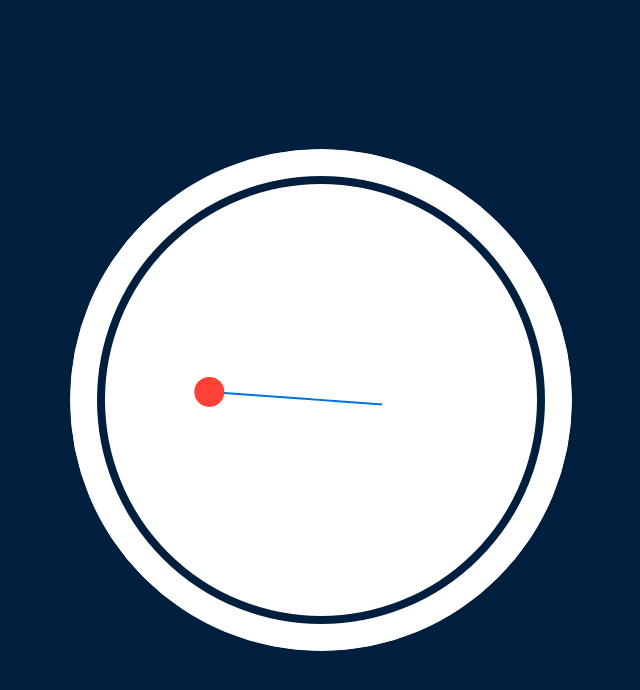
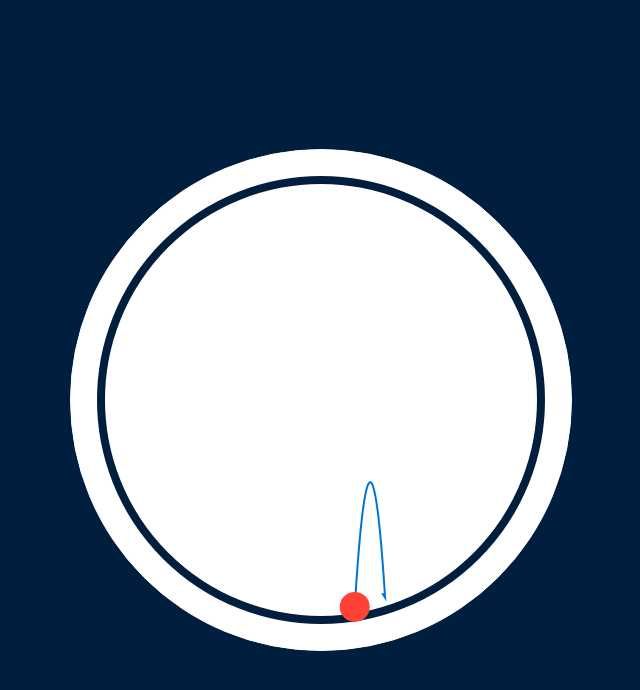
Before and after one commit to Skylldra/TrailBall, a website: page index.html in a window 1280 px wide. Shown: the whole page, without its empty margins (319-959 px from the left). Drawn offline with Linux system fonts and the light colour scheme.

Commit message:
Update index.html

```diff
--- a/index.html
+++ b/index.html
@@ -3,7 +3,7 @@
 <head>
   <meta charset="UTF-8">
   <meta name="viewport" content="width=device-width, initial-scale=1.0">
-  <title>Springender Ball</title>
+  <title>Springender Ball mit Gravity</title>
   <style>
     body {
       margin: 0;
@@ -33,15 +33,16 @@
     canvas.height = 500;
 
     // Circle and ball properties
-    const circleRadius = canvas.width / 2 - 30; // Reduced circle radius to leave space for the ball
-    const ballRadius = 15; // Ball is smaller than the circle
+    const circleRadius = canvas.width / 2 - 30; // Circle size
+    const ballRadius = 15; // Ball size
     let ballX = canvas.width / 2;
     let ballY = canvas.height / 2;
 
-    // Random initial velocity for the ball
-    let velocityX = (Math.random() * 4 - 2) || 1; // Random velocity between -2 and 2
-    let velocityY = (Math.random() * 4 - 2) || 1;
+    // Initial velocities
+    let velocityX = (Math.random() * 4 - 2) || 1; // Horizontal velocity
+    let velocityY = (Math.random() * 4 - 2) || 1; // Vertical velocity
 
+    const gravity = 0.1; // Gravity factor
     const trail = []; // Trail of the ball
 
     function drawCircle() {
@@ -74,6 +75,9 @@
     }
 
     function updatePosition() {
+      // Apply gravity
+      velocityY += gravity;
+
       ballX += velocityX;
       ballY += velocityY;
 
@@ -86,12 +90,19 @@
       );
 
       if (distanceToCenter + ballRadius >= circleRadius) {
+        // Calculate collision normal
         const normalX = (ballX - centerX) / distanceToCenter;
         const normalY = (ballY - centerY) / distanceToCenter;
+
+        // Reflect the velocity vector
         const dotProduct = velocityX * normalX + velocityY * normalY;
 
         velocityX -= 2 * dotProduct * normalX;
         velocityY -= 2 * dotProduct * normalY;
+
+        // Simulate energy loss by reducing velocity slightly
+        velocityX *= 0.9;
+        velocityY *= 0.9;
       }
 
       // Update trail
```
